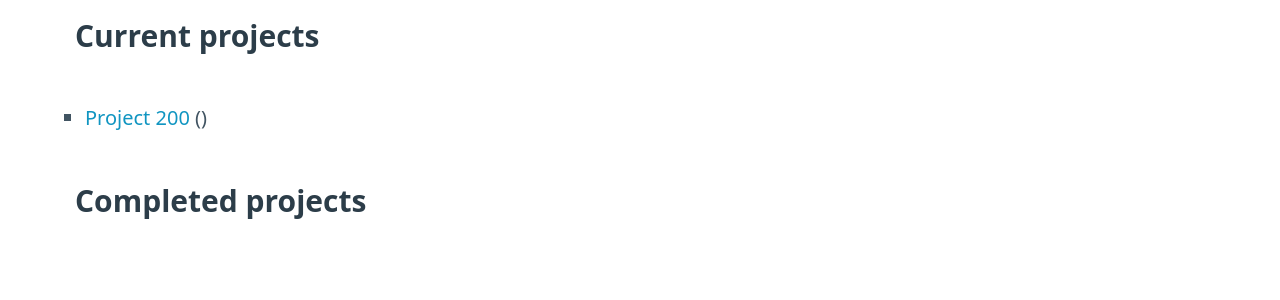
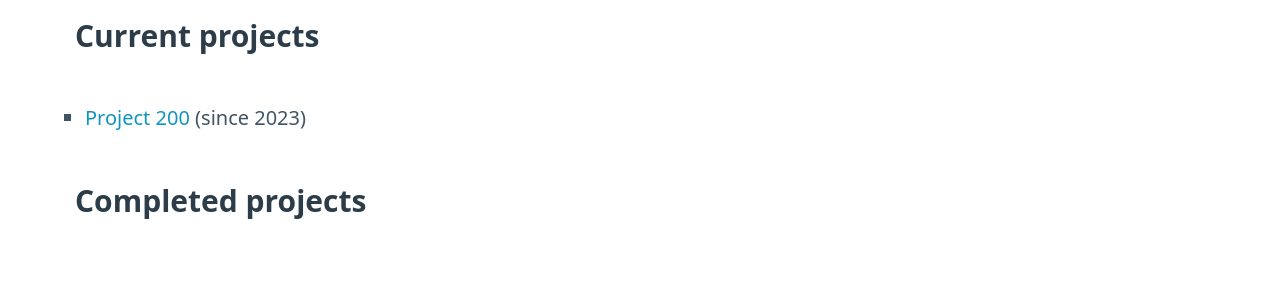
Before and after one commit to andreasKroepelin/ghpages-test, a Jekyll site: the page built from research.html, in a window 1280 px wide. Shown: the part 477-777 px from the top of the page. Built offline with Jekyll 4.4.1, drawn with Linux system fonts in a browser that asks for light colours.

Commit message:
Fix research display

```diff
--- a/research.html
+++ b/research.html
@@ -17,7 +17,7 @@ title: Research
   <a href="/ghpages-test{{ project.url }}">
   {{ project.name }}
   </a>
-  ({{ lecture.when }})
+  ({{ project.when }})
 </li>
 {% endif %}
 {% else %}
```
Also changed, not shown: _layouts/project.html (added, +7 -0 lines).
